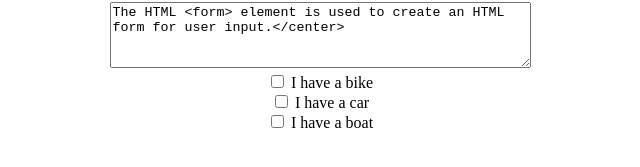
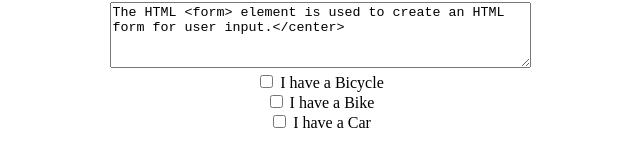
Before and after one commit to hardikdagar17/CSE-DS-1, a plain HTML site: page Forms.html in a window 1280 px wide. Shown: the part 201-368 px from the top of the page, 320-960 px from the left. Drawn offline with Linux system fonts and the light colour scheme.

Commit message:
Update Forms.html

```diff
--- a/Forms.html
+++ b/Forms.html
@@ -25,10 +25,11 @@
 The HTML <form> element is used to create an HTML form for user input.</center></textarea>
     <br>
     <input type="checkbox" id="xyz" name="xyz" value="Bicycle">
-    <label for="xyz"> I have a bike</label><br>
+    <label for="xyz"> I have a Bicycle</label><br>
     <input type="checkbox" id="xyz" name="xyz" value="Bike">
-    <label for="xyz"> I have a car</label><br>
+    <label for="xyz"> I have a Bike</label><br>
     <input type="checkbox" id="xyz" name="xyz" value="Car">
-    <label for="xyz"> I have a boat</label><br><br>
+    <label for="xyz"> I have a Car</label><br><br>
     </body>
+
 </html>
```
